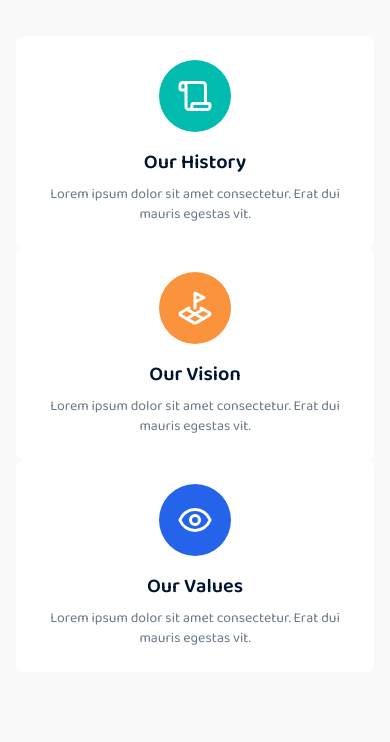
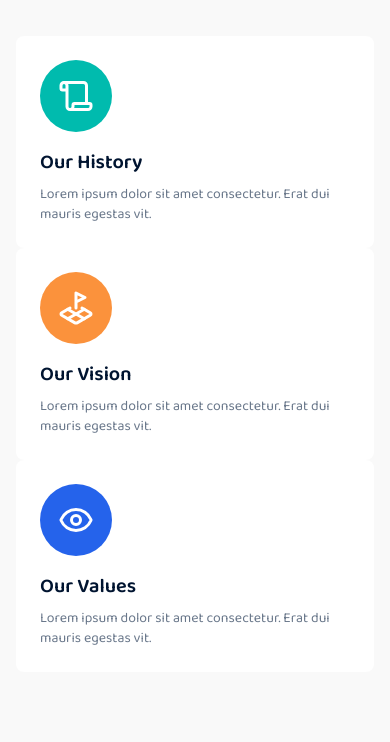
Before and after one commit to Crazyraturi/goffe, a React (Vite) app: page / in a window 390 px wide. Shown: the part 1282-2024 px from the top of the page. Built offline with nearby package versions, Linux system fonts and the light colour scheme.

Commit message:
final coomit 1

```diff
--- a/src/components/Feature.jsx
+++ b/src/components/Feature.jsx
@@ -31,7 +31,7 @@ const Feature = () => {
 
 const FeatureCard = ({ Icon, title, description, bgColor }) => {
   return (
-    <div className="bg-white p-6 rounded-lg flex flex-col md:items-start items-center text-center md:text-left   group ">
+    <div className="bg-white p-6 rounded-lg flex flex-col md:items-start items-start  md:text-left   group ">
       <div
         className="relative h-[72px] w-[72px]  rounded-full"
         style={{ backgroundColor: bgColor }}
@@ -44,7 +44,7 @@ const FeatureCard = ({ Icon, title, description, bgColor }) => {
       <h2 className="text-xl md:text-2xl text-[#001430] mt-4 font-semibold text-center md:text-left">
         {title}
       </h2>
-      <p className="text-sm md:text-base text-[#69778A] mt-2 text-center md:text-left">
+      <p className="text-sm md:text-base text-[#69778A] mt-2 text-left md:text-left">
         {description}
       </p>
     </div>
```
